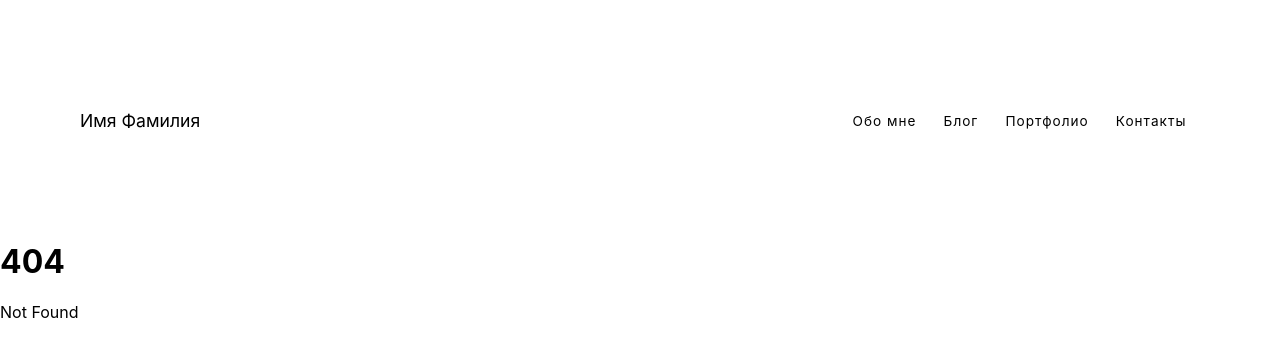
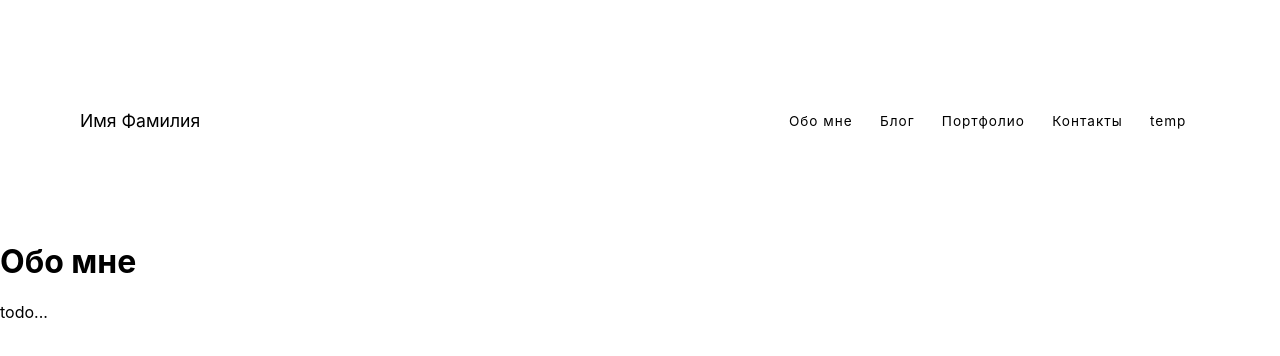
Before and after one commit to sasha8913/svelte-test, a SvelteKit app: page /about in a window 1280 px wide. Before the commit this address had no page. Shown: the top 356 px of the page. Built offline with nearby package versions, Linux system fonts and the light colour scheme.

Commit message:
add pages

```diff
--- a/src/routes/+layout.svelte
+++ b/src/routes/+layout.svelte
@@ -2,17 +2,40 @@
     <div class="nav-container">
         <a href="/" class="nav-logo" title="Back to Homepage">Имя Фамилия</a>
         <div class="nav-links">
-            <a href="/about" class="link">Обо мне</a>
-            <a href="/blog" class="link">Блог</a>
-            <a href="/projects" class="link">Портфолио</a>
-            <a href="/contact" class="link">Контакты</a>
+            {#each nav as link}
+                <a href={link.href} class="link">{link.title}</a>
+            {/each}
         </div>
     </div>
 </nav>
 <div class="container">
     <!-- Pages will be injected below -->
-    <slot></slot>
+    <slot />
 </div>
+<script>
+    const nav = [
+        {
+            title: "Обо мне",
+            href: "/about",
+        },
+        {
+            title: "Блог",
+            href: "/blog",
+        },
+        {
+            title: "Портфолио",
+            href: "/project",
+        },
+        {
+            title: "Контакты",
+            href: "/contact",
+        },
+        {
+            title: "temp",
+            href: "/temp",
+        },
+    ]
+</script>
 <div>
     <style>
         .container {
--- /dev/null
+++ b/src/routes/about/+page.svelte
@@ -0,0 +1,3 @@
+<h1>Обо мне</h1>
+
+todo...
--- /dev/null
+++ b/src/routes/blog/+page.svelte
@@ -0,0 +1,3 @@
+<h1>Обо мне</h1>
+
+todo...
--- /dev/null
+++ b/src/routes/contact/+page.svelte
@@ -0,0 +1,3 @@
+<h1>Обо мне</h1>
+
+todo...
--- /dev/null
+++ b/src/routes/project/+page.svelte
@@ -0,0 +1,3 @@
+<h1>Обо мне</h1>
+
+todo...
--- /dev/null
+++ b/src/routes/temp/+page.svelte
@@ -0,0 +1,3 @@
+<h1>Обо мне</h1>
+
+todo...
```
